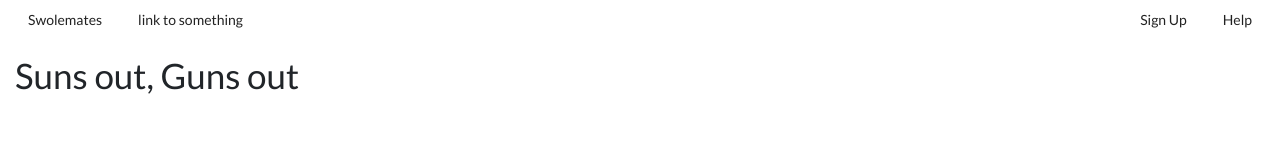
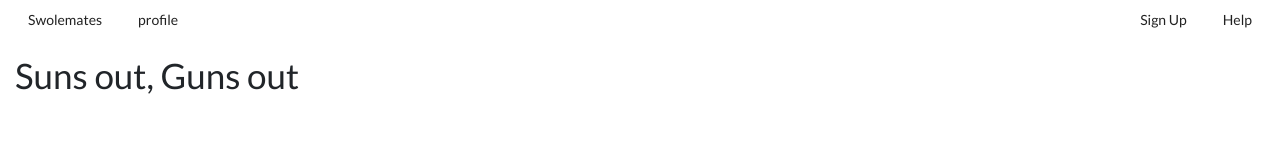
Before and after one commit to colinschlecht/swole_client, a React (Create React App) app: page / in a window 1280 px wide. Shown: the top 160 px of the page. Built offline with nearby package versions, Linux system fonts and the light colour scheme.

Commit message:
added profile link in topnav component (can change just testing purposes)

```diff
--- a/src/components/UserProfilePage.js
+++ b/src/components/UserProfilePage.js
@@ -7,6 +7,7 @@ const ProfilePage = (props) => {
     const handleEdit= () => {
        console.log('mama i made it')
       };
+
     return (
         <div className='container pt-6'>
            <button onClick={handleEdit}>Edit Profile</button>
--- a/src/components/navigation/TopNav.js
+++ b/src/components/navigation/TopNav.js
@@ -5,13 +5,14 @@ const TopNav = ({ onLogout }) => {
   const onLogoutClick = () => {
     onLogout();
   };
+
   return (
     <div className="ui menu secondary">
       <Link to="/dashboard" className="item">
         Swolemates
       </Link>
-      <Link to="/" className="item">
-        link to something
+      <Link to="/profile" className="item">
+        profile
       </Link>
       <div className="right menu">
         <Link className="item">Sign Up</Link>
```
